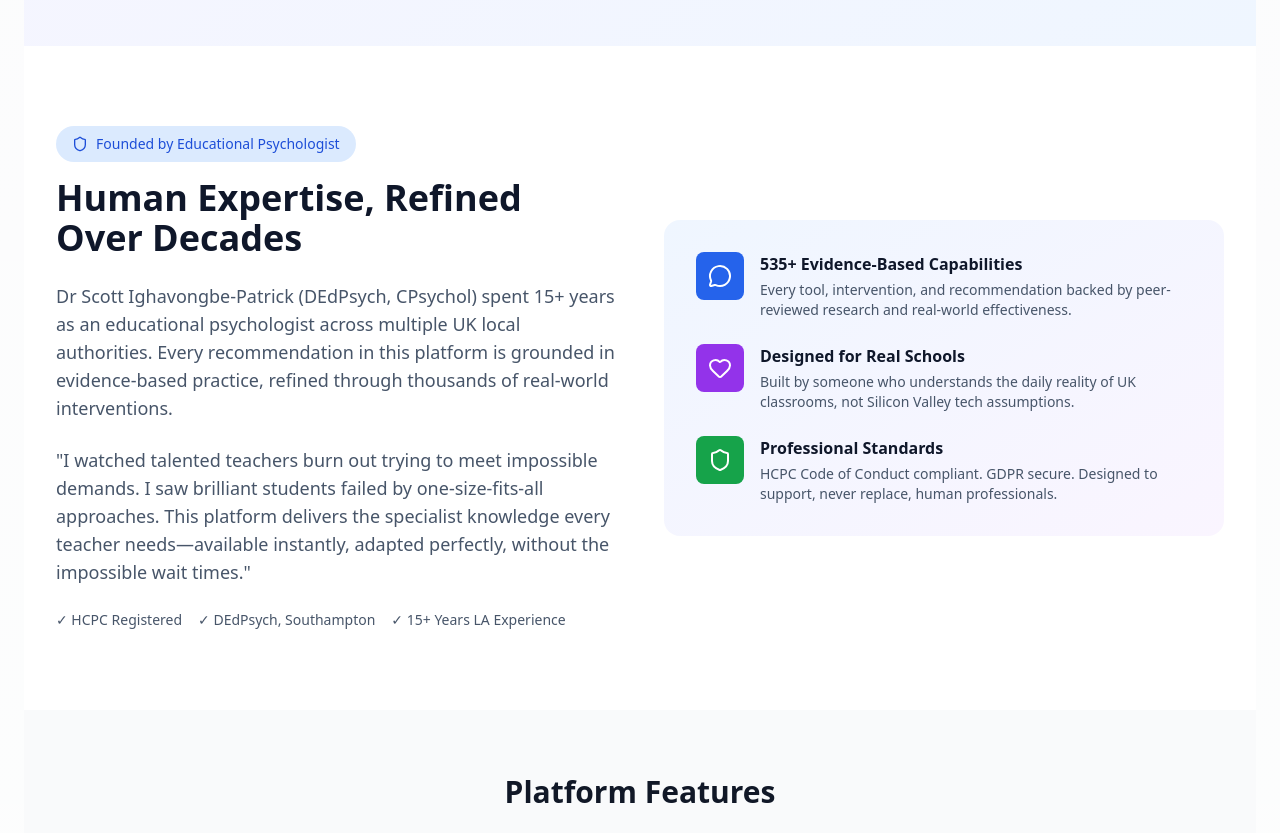
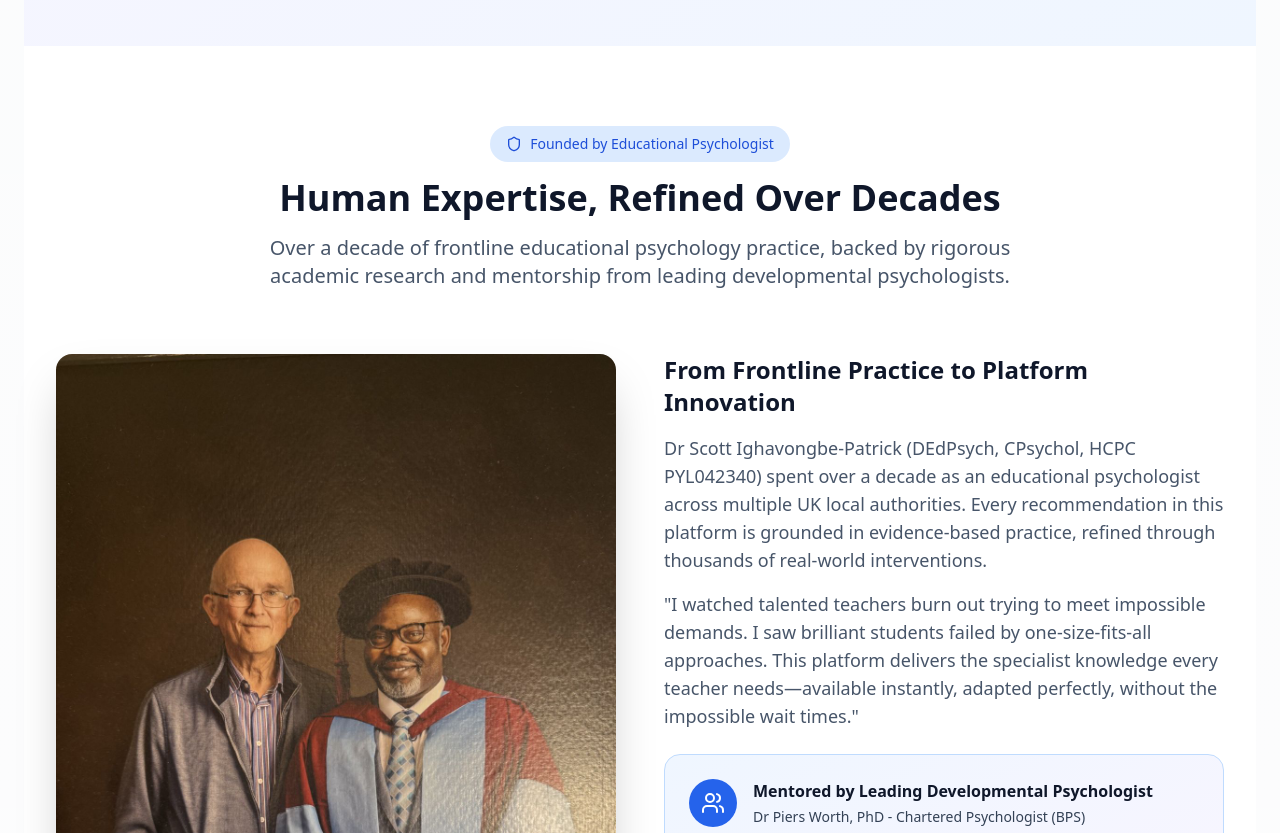
Before and after one commit to DrSI-P/edpsych-connect-limited, a Next.js app: page / in a window 1280 px wide. Shown: the part 3000-3833 px from the top of the page. Built offline with nearby package versions, Linux system fonts and the light colour scheme.

Commit message:
Update: Over a decade + HCPC PYL042340 + graduation photo

```diff
--- a/src/components/landing/LandingPage.tsx
+++ b/src/components/landing/LandingPage.tsx
@@ -26,7 +26,7 @@ import Footer from './Footer';
 /**
  * EdPsych Connect World - Market-Ready Landing Page
  *
- * Authentic positioning: Human expertise refined over 15+ years,
+ * Authentic positioning: Human expertise refined over a decade,
  * made accessible to every UK school through intelligent technology.
  *
  * Key messaging:
@@ -51,7 +51,7 @@ export default function LandingPage() {
         <div className="max-w-7xl mx-auto px-4 sm:px-6 lg:px-8">
           <div className="grid grid-cols-2 md:grid-cols-4 gap-8 text-center">
             <div>
-              <div className="text-3xl font-bold text-slate-900">15+</div>
+              <div className="text-3xl font-bold text-slate-900">10+</div>
               <div className="text-sm text-slate-600">Years EP Experience</div>
             </div>
             <div>
@@ -64,7 +64,7 @@ export default function LandingPage() {
             </div>
             <div>
               <div className="text-3xl font-bold text-slate-900">DEdPsych</div>
-              <div className="text-sm text-slate-600">HCPC Registered</div>
+              <div className="text-sm text-slate-600">HCPC PYL042340</div>
             </div>
           </div>
         </div>
@@ -205,81 +205,188 @@ export default function LandingPage() {
       {/* Founder Story - Authentic Credibility */}
       <section className="py-20 bg-white">
         <div className="max-w-7xl mx-auto px-4 sm:px-6 lg:px-8">
-          <div className="grid md:grid-cols-2 gap-12 items-center">
-            <div>
+          {/* Section Header */}
+          <div className="text-center mb-16">
             <div className="inline-flex items-center gap-2 bg-blue-100 text-blue-700 px-4 py-2 rounded-full text-sm font-medium mb-4">
               <Shield className="w-4 h-4" />
               Founded by Educational Psychologist
             </div>
-              <h2 className="text-3xl md:text-4xl font-bold text-slate-900 mb-6">
+            <h2 className="text-3xl md:text-4xl font-bold text-slate-900 mb-4">
               Human Expertise, Refined Over Decades
             </h2>
-              <p className="text-lg text-slate-600 mb-6">
-                Dr Scott Ighavongbe-Patrick (DEdPsych, CPsychol) spent 15+ years
-                as an educational psychologist across multiple UK local authorities.
-                Every recommendation in this platform is grounded in evidence-based
-                practice, refined through thousands of real-world interventions.
+            <p className="text-xl text-slate-600 max-w-3xl mx-auto">
+              Over a decade of frontline educational psychology practice,
+              backed by rigorous academic research and mentorship from
+              leading developmental psychologists.
             </p>
-              <p className="text-lg text-slate-600 mb-6">
+          </div>
+
+          <div className="grid md:grid-cols-2 gap-12 items-start mb-16">
+            {/* Photo and Credentials */}
+            <div className="space-y-6">
+              {/* Graduation Photo */}
+              <div className="relative rounded-2xl overflow-hidden shadow-2xl">
+                <img
+                  src="/images/scott-and-dr-worth-graduation.jpg"
+                  alt="Dr Scott Ighavongbe-Patrick with mentor Dr Piers Worth at DEdPsych graduation ceremony, University of Southampton"
+                  className="w-full h-auto"
+                />
+                <div className="absolute bottom-0 left-0 right-0 bg-gradient-to-t from-black/80 to-transparent p-6">
+                  <p className="text-white text-sm">
+                    <strong>Dr Scott Ighavongbe-Patrick</strong> with mentor
+                    <strong> Dr Piers Worth</strong> at DEdPsych graduation,
+                    University of Southampton
+                  </p>
+                </div>
+              </div>
+
+              {/* Credentials Grid */}
+              <div className="grid grid-cols-2 gap-4">
+                <div className="bg-blue-50 p-4 rounded-xl text-center">
+                  <div className="text-2xl font-bold text-blue-600">DEdPsych</div>
+                  <div className="text-sm text-slate-600">University of Southampton</div>
+                </div>
+                <div className="bg-purple-50 p-4 rounded-xl text-center">
+                  <div className="text-2xl font-bold text-purple-600">CPsychol</div>
+                  <div className="text-sm text-slate-600">Chartered Psychologist</div>
+                </div>
+                <div className="bg-green-50 p-4 rounded-xl text-center">
+                  <div className="text-2xl font-bold text-green-600">HCPC</div>
+                  <div className="text-sm text-slate-600">PYL042340</div>
+                </div>
+                <div className="bg-orange-50 p-4 rounded-xl text-center">
+                  <div className="text-2xl font-bold text-orange-600">10+</div>
+                  <div className="text-sm text-slate-600">Years LA Experience</div>
+                </div>
+              </div>
+            </div>
+
+            {/* Story and Mentorship */}
+            <div className="space-y-6">
+              <div>
+                <h3 className="text-2xl font-bold text-slate-900 mb-4">
+                  From Frontline Practice to Platform Innovation
+                </h3>
+                <p className="text-lg text-slate-600 mb-4">
+                  Dr Scott Ighavongbe-Patrick (DEdPsych, CPsychol, HCPC PYL042340)
+                  spent over a decade as an educational psychologist across multiple
+                  UK local authorities. Every recommendation in this platform is
+                  grounded in evidence-based practice, refined through thousands of
+                  real-world interventions.
+                </p>
+                <p className="text-lg text-slate-600 mb-4">
                   "I watched talented teachers burn out trying to meet impossible
                   demands. I saw brilliant students failed by one-size-fits-all
                   approaches. This platform delivers the specialist knowledge every
                   teacher needs—available instantly, adapted perfectly, without the
                   impossible wait times."
                 </p>
-              <div className="flex items-center gap-4 text-sm text-slate-600">
-                <div>✓ HCPC Registered</div>
-                <div>✓ DEdPsych, Southampton</div>
-                <div>✓ 15+ Years LA Experience</div>
+              </div>
+
+              {/* Mentor Section */}
+              <div className="bg-gradient-to-br from-blue-50 to-purple-50 p-6 rounded-2xl border border-blue-200">
+                <div className="flex items-start gap-4 mb-4">
+                  <div className="w-12 h-12 bg-blue-600 rounded-full flex items-center justify-center flex-shrink-0">
+                    <Users className="w-6 h-6 text-white" />
+                  </div>
+                  <div>
+                    <h4 className="font-bold text-slate-900 mb-1">
+                      Mentored by Leading Developmental Psychologist
+                    </h4>
+                    <p className="text-sm text-slate-700 font-medium mb-2">
+                      Dr Piers Worth, PhD - Chartered Psychologist (BPS)
+                    </p>
+                  </div>
+                </div>
+                <p className="text-sm text-slate-600 leading-relaxed">
+                  Dr Piers Worth taught developmental and positive psychology at
+                  undergraduate and masters level at Buckinghamshire New University
+                  for 11 years prior to his retirement in 2019. He managed the
+                  psychology team for five years and developed the university's
+                  MSc in Applied Positive Psychology, recruiting students from
+                  across the world. Dr Worth served as mentor and adviser to
+                  Dr Scott I-Patrick throughout his doctoral research.
+                </p>
+              </div>
+
+              {/* Key Differentiators */}
+              <div className="space-y-3">
+                <div className="flex items-start gap-3">
+                  <div className="w-6 h-6 bg-green-100 rounded-full flex items-center justify-center flex-shrink-0 mt-1">
+                    <span className="text-green-600 font-bold">✓</span>
+                  </div>
+                  <div>
+                    <div className="font-semibold text-slate-900">535+ Evidence-Based Capabilities</div>
+                    <div className="text-sm text-slate-600">Every tool backed by peer-reviewed research and real-world effectiveness</div>
                   </div>
                 </div>
 
-            <div className="bg-gradient-to-br from-blue-50 to-purple-50 p-8 rounded-2xl">
-              <div className="space-y-6">
-                <div className="flex items-start gap-4">
-                  <div className="w-12 h-12 bg-blue-600 rounded-lg flex items-center justify-center flex-shrink-0">
-                    <MessageCircle className="w-6 h-6 text-white" />
+                <div className="flex items-start gap-3">
+                  <div className="w-6 h-6 bg-green-100 rounded-full flex items-center justify-center flex-shrink-0 mt-1">
+                    <span className="text-green-600 font-bold">✓</span>
                   </div>
                   <div>
-                    <h4 className="font-semibold text-slate-900 mb-1">
-                      535+ Evidence-Based Capabilities
-                    </h4>
-                    <p className="text-sm text-slate-600">
-                      Every tool, intervention, and recommendation backed by
-                      peer-reviewed research and real-world effectiveness.
-                    </p>
+                    <div className="font-semibold text-slate-900">Built for Real UK Classrooms</div>
+                    <div className="text-sm text-slate-600">Designed by someone who understands daily reality of UK schools, not tech assumptions</div>
                   </div>
                 </div>
 
-                <div className="flex items-start gap-4">
-                  <div className="w-12 h-12 bg-purple-600 rounded-lg flex items-center justify-center flex-shrink-0">
-                    <Heart className="w-6 h-6 text-white" />
+                <div className="flex items-start gap-3">
+                  <div className="w-6 h-6 bg-green-100 rounded-full flex items-center justify-center flex-shrink-0 mt-1">
+                    <span className="text-green-600 font-bold">✓</span>
                   </div>
                   <div>
-                    <h4 className="font-semibold text-slate-900 mb-1">
-                      Designed for Real Schools
-                    </h4>
-                    <p className="text-sm text-slate-600">
-                      Built by someone who understands the daily reality of UK
-                      classrooms, not Silicon Valley tech assumptions.
-                    </p>
+                    <div className="font-semibold text-slate-900">HCPC Code of Conduct Compliant</div>
+                    <div className="text-sm text-slate-600">Professional standards maintained. Designed to support, never replace, human professionals</div>
+                  </div>
+                </div>
+              </div>
             </div>
           </div>
 
-                <div className="flex items-start gap-4">
-                  <div className="w-12 h-12 bg-green-600 rounded-lg flex items-center justify-center flex-shrink-0">
-                    <Shield className="w-6 h-6 text-white" />
+          {/* Research Foundation */}
+          <div className="bg-gradient-to-br from-slate-50 to-blue-50 rounded-2xl p-8 border border-slate-200">
+            <div className="text-center mb-8">
+              <h3 className="text-2xl font-bold text-slate-900 mb-2">
+                Built on Rigorous Academic Research
+              </h3>
+              <p className="text-slate-600">
+                Doctoral research on educational exclusion informs every aspect of the platform
+              </p>
             </div>
-                  <div>
-                    <h4 className="font-semibold text-slate-900 mb-1">
-                      Professional Standards
+
+            <div className="grid md:grid-cols-3 gap-6">
+              <div className="bg-white p-6 rounded-xl border border-slate-200">
+                <div className="text-3xl mb-3">🎓</div>
+                <h4 className="font-semibold text-slate-900 mb-2">
+                  Doctoral Research Focus
                 </h4>
                 <p className="text-sm text-slate-600">
-                      HCPC Code of Conduct compliant. GDPR secure.
-                      Designed to support, never replace, human professionals.
+                  Educational exclusion, restorative practices, and preventative
+                  interventions for vulnerable learners
                 </p>
               </div>
+
+              <div className="bg-white p-6 rounded-xl border border-slate-200">
+                <div className="text-3xl mb-3">📊</div>
+                <h4 className="font-semibold text-slate-900 mb-2">
+                  Evidence-Based Practice
+                </h4>
+                <p className="text-sm text-slate-600">
+                  Every feature grounded in positive psychology, developmental
+                  theory, and proven educational interventions
+                </p>
               </div>
+
+              <div className="bg-white p-6 rounded-xl border border-slate-200">
+                <div className="text-3xl mb-3">🏫</div>
+                <h4 className="font-semibold text-slate-900 mb-2">
+                  Real-World Validation
+                </h4>
+                <p className="text-sm text-slate-600">
+                  Tested across multiple UK local authorities, refined through
+                  thousands of student and teacher interactions
+                </p>
               </div>
             </div>
           </div>
```
Also changed, not shown: src/app/page.tsx (+5 -3 lines), public/images/scott-and-dr-worth-graduation.jpg (added). Lines whose indentation alone changed are shown as unchanged.
